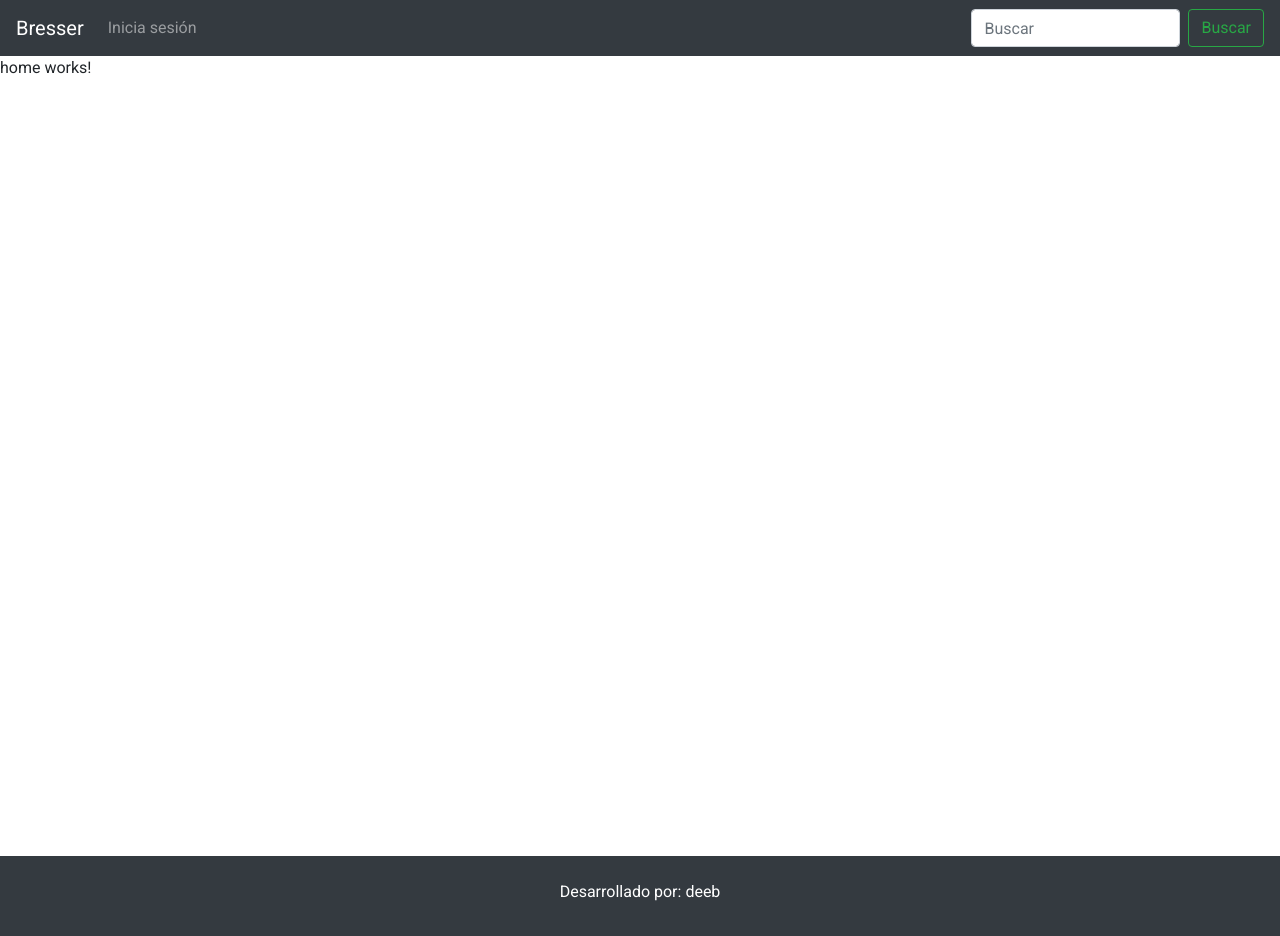
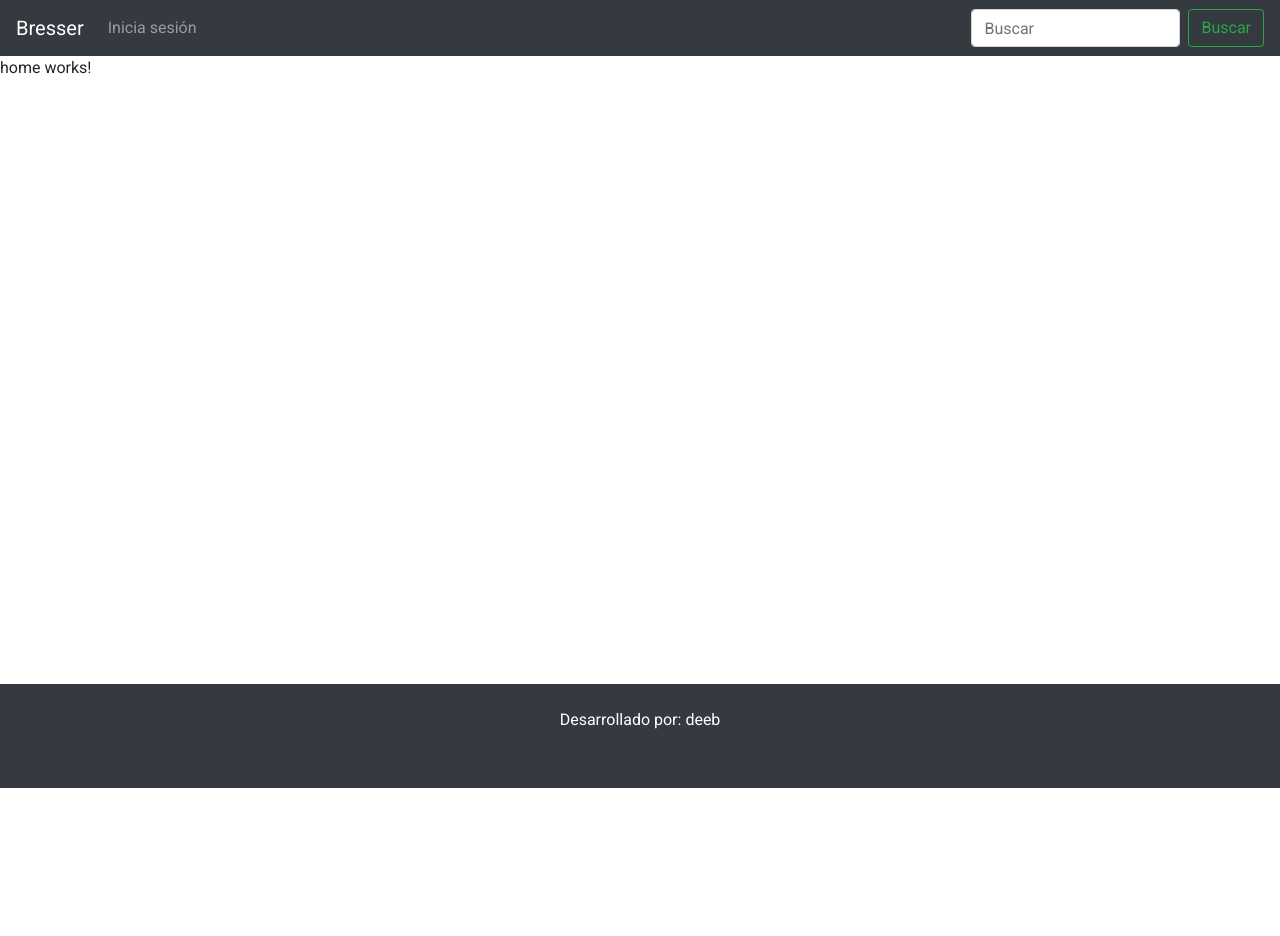
Before and after one commit to Ramon1508/Bresser-Clientes, an Angular app: page / in a window 1280 px wide. Shown: the top 936 px of the page. After the commit the page ends 800 px from the top, so only its background shows below. Built offline with nearby package versions, Linux system fonts and the light colour scheme.

Commit message:
Cambios estéticos

```diff
--- a/src/app/app.component.html
+++ b/src/app/app.component.html
@@ -1,5 +1,5 @@
 <app-navbar></app-navbar>
-<body style="min-width: 100vw; min-height: 100vh;">
+<body style="min-width: 70vw; min-height: 78.5vh;">
     <router-outlet></router-outlet>
 </body>
 <app-footer></app-footer>
--- a/src/app/footer/footer.component.html
+++ b/src/app/footer/footer.component.html
@@ -1,4 +1,4 @@
-<div class="bg-dark text-white" style="width: 100vw; height: 13vh;" align="center">
+<div class="bg-dark text-white" style="height: 13vh;" align="center">
   <div>
       <br>
       <p>Desarrollado por: deeb</p>
--- a/src/app/interfaces/propiedad.ts
+++ b/src/app/interfaces/propiedad.ts
@@ -1,4 +1,5 @@
 export interface Propiedad {
+  id?: string;
   propietario_id: string;
   precio: number;
   tipoVenta: number;
@@ -6,4 +7,5 @@ export interface Propiedad {
   cp: string;
   latitud: number;
   longitud: number;
+  timestamp: number;
 }
```
